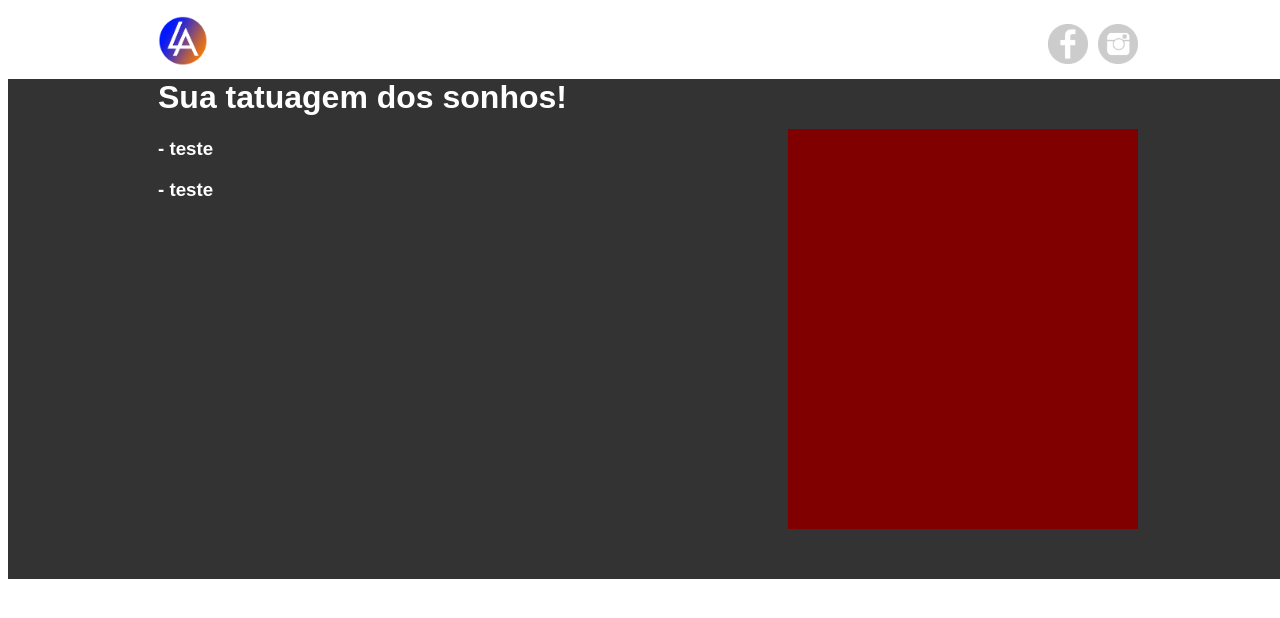
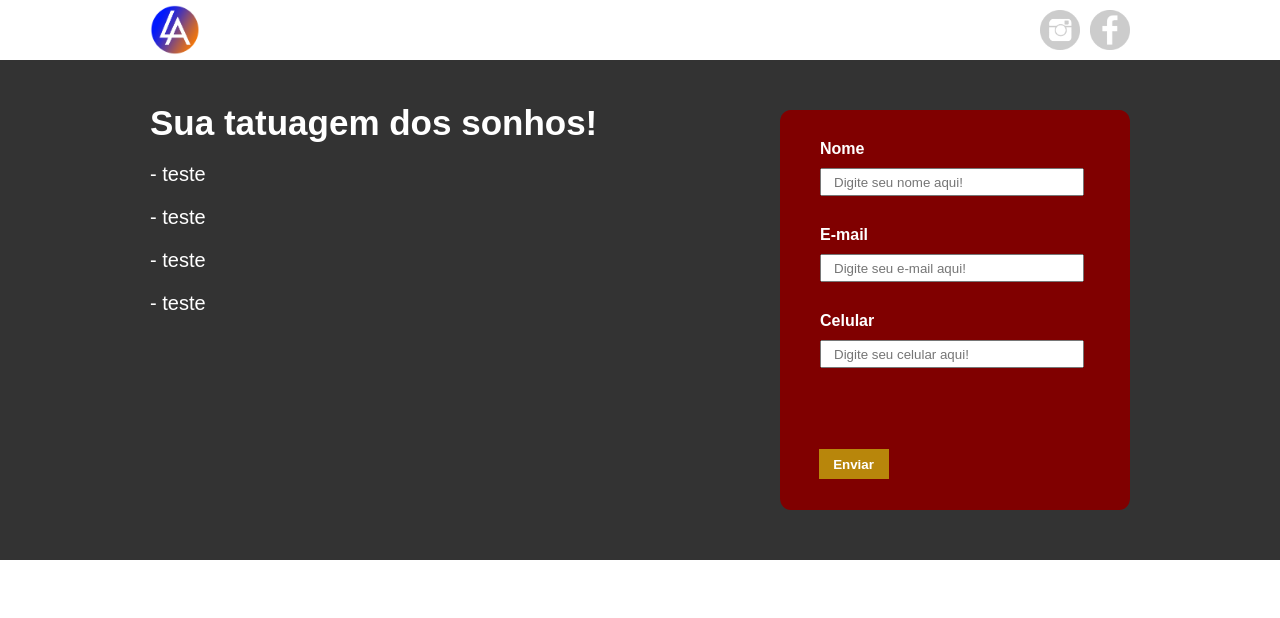
Before and after one commit to eluiz27/LandingPageAppTatoo, a plain HTML site: page index.html in a window 1280 px wide. Drawn offline with Linux system fonts and the light colour scheme.

Commit message:
Criação de formulario e titulo

```diff
--- a/index.html
+++ b/index.html
@@ -22,14 +22,31 @@
     </header>
     <div class="corpo">
       <div class="corpo-interno">
+        <div class="texto">
+          <div class="titulo">Sua tatuagem dos sonhos!</div>
+          <div class="pontos">
+            <li>- teste</li>
+            <li>- teste</li>
+            <li>- teste</li>
+            <li>- teste</li>
+          </div>
+        </div>
         <div class="ficha">
+            <ul>
+              <li>Nome</li>
+              <li><input type="text" placeholder="Digite seu nome aqui!"></li>
+            </ul>
+            <ul>
+              <li>E-mail</li>
+              <li><input type="email" placeholder="Digite seu e-mail aqui!"></li>
+            </ul>
+            <ul>
+              <li>Celular</li>
+              <li><input type="tel" placeholder="Digite seu celular aqui!"></li>
+            </ul>
+            <button type="submit">Enviar</button>
+        </div>
 
-        </div>
-        <div class="texto">
-          <h1>Sua tatuagem dos sonhos!</h1>
-          <h3>- teste</h3>
-          <h3>- teste</h3>
-        </div>
       </div>
     </div>
   </body>
--- a/style.css
+++ b/style.css
@@ -1,6 +1,7 @@
 body {
   width: 100%;
   height: 100%;
+  margin: 0 auto;
 }
 
 main {
@@ -12,29 +13,25 @@ main {
 .menu-principal {
   width: 100%;
   background-color: white;
-  height: 50px;
+  height: 60px;
 }
 
 .logo{
   float: left;
-  margin-top: 8px;
   width: 80%;
 }
 
 .logo img {
+  margin-top: 0.6%;
   width: 50px;
   height: auto;
 }
 
-.redes-sociais {
-  height: 20%;
-  float: right;
-}
-
 .redes-sociais ul li{
   margin-left: 10px;
+  margin-top: 1.1%;
   display: inline-block;
-  float: left;
+  float: right;
   list-style: none;
 }
 
@@ -47,6 +44,7 @@ main {
   width: 100%;
   height: 500px;
   background-color: #333;
+  margin: 0 auto;
 }
 
 .corpo-interno {
@@ -55,15 +53,64 @@ main {
   position: relative;
 }
 
+.texto {
+  color: #fff;
+  font-family: Arial, Helvetica, sans-serif;
+  float: left;
+}
+
+.titulo {
+  margin-top: 43px;
+  font-size: 35px;
+  font-weight: bold;
+}
+
+.pontos {
+  margin-top: 10px;
+  font-size: 20px;
+}
+
+.pontos li {
+  margin-top: 20px;
+  display: flex;
+}
+
 .ficha {
   width: 350px;
   height: 400px;
   background-color: #800000;
   float: right;
   margin-top: 50px;
+  border-radius: 3%;
 }
 
-.texto {
+.ficha ul {
+  margin-top: 30px;
+}
+
+.ficha ul li {
   color: #fff;
   font-family: Arial, Helvetica, sans-serif;
+  margin-top: 10px;
+  font-weight: bold;
+  display: flex;
 }
+
+.ficha ul li input {
+  width: 85%;
+  height: 20px;
+  float: left;
+  padding: 12px;
+}
+
+.ficha button {
+  float: left;
+  margin-left: 11%;
+  margin-top: 65px;
+  width: 70px;
+  height: 30px;
+  background-color: darkgoldenrod;
+  color: white;
+  font-weight: bold;
+  border: none;
+}
```
